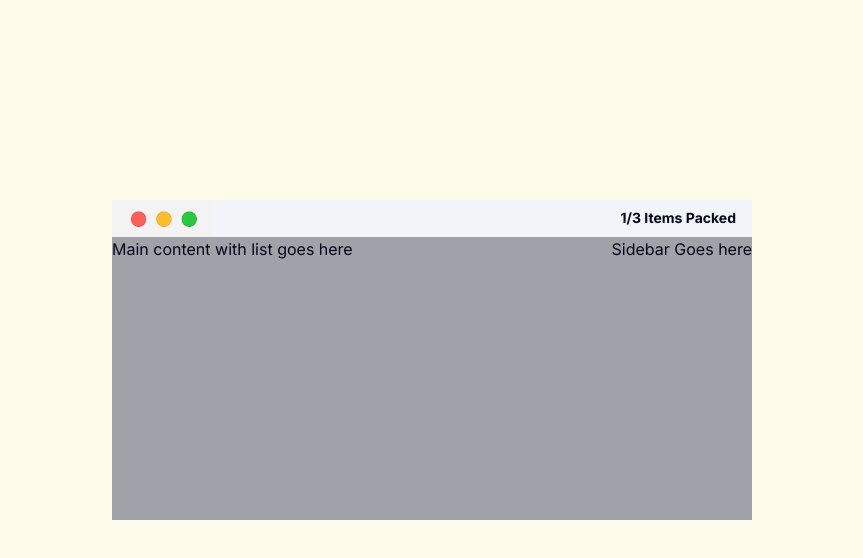
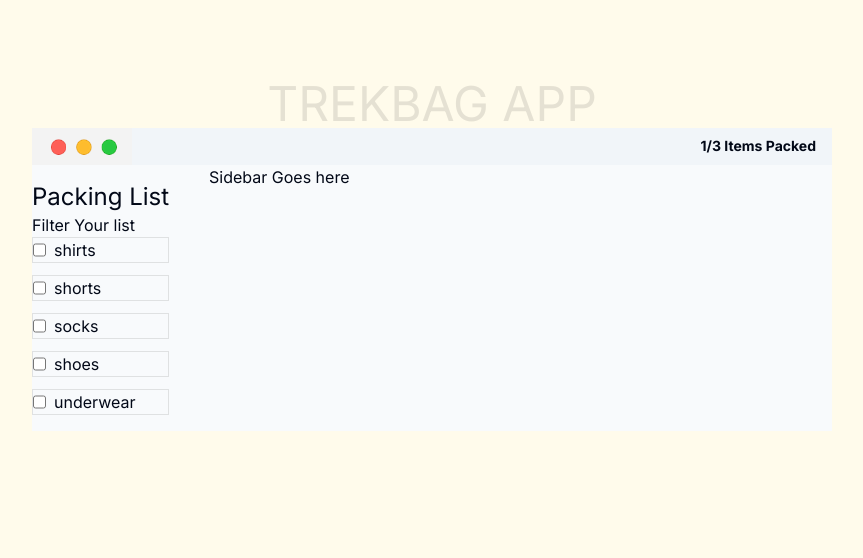
Before and after one commit to aaronaltman/trekbag, a Next.js app: page / in a window 1280 px wide. Shown: the top 558 px of the page, without its empty margins (208-1071 px from the left). Built offline with nearby package versions, Linux system fonts and the light colour scheme.

Commit message:
updating trekbag

```diff
--- a/src/app/page.tsx
+++ b/src/app/page.tsx
@@ -1,9 +1,11 @@
 import ContentCard from "@/components/ContentCard";
+import MainHeading from "@/components/MainHeading";
 import Image from "next/image";
 
 export default function Home() {
   return (
-    <main className="flex justify-center items-center min-h-screen">
+    <main className="flex flex-col items-center mt-20">
+      <MainHeading />
       <ContentCard />
     </main>
   );
--- a/src/components/ContentCard.tsx
+++ b/src/components/ContentCard.tsx
@@ -1,12 +1,13 @@
 import React from "react";
 import Header from "./Header";
+import PackingList from "./PackingList";
 
 export default function ContentCard() {
   return (
-    <section className="bg-zinc-400 w-[40rem] h-[20rem] -mt-20">
+    <section className="flex flex-col bg-slate-50 w-[50rem] ">
       <Header />
-      <div className="flex justify-between">
-        <section>Main content with list goes here</section>
+      <div className="flex">
+        <PackingList />
         <section>Sidebar Goes here</section>
       </div>
     </section>
--- /dev/null
+++ b/src/components/MainHeading.tsx
@@ -0,0 +1,5 @@
+import React from "react";
+
+export default function MainHeading() {
+  return <h1 className="text-5xl text-black/10">TREKBAG APP</h1>;
+}
--- /dev/null
+++ b/src/components/PackingList.tsx
@@ -0,0 +1,22 @@
+import React from "react";
+
+const listofitems = ["shirts", "shorts", "socks", "shoes", "underwear"];
+
+export default function PackingList() {
+  return (
+    <section className="x-4 py-4 mr-10">
+      <h2 className="text-2xl">Packing List</h2>
+      <p>Filter Your list</p>
+      <ul className="flex flex-col justify-center gap-3">
+        {listofitems.map((item, index) => {
+          return (
+            <label className="flex gap-2 border border-black/10" key={index}>
+              <input type="checkbox" />
+              {item}
+            </label>
+          );
+        })}
+      </ul>
+    </section>
+  );
+}
```
